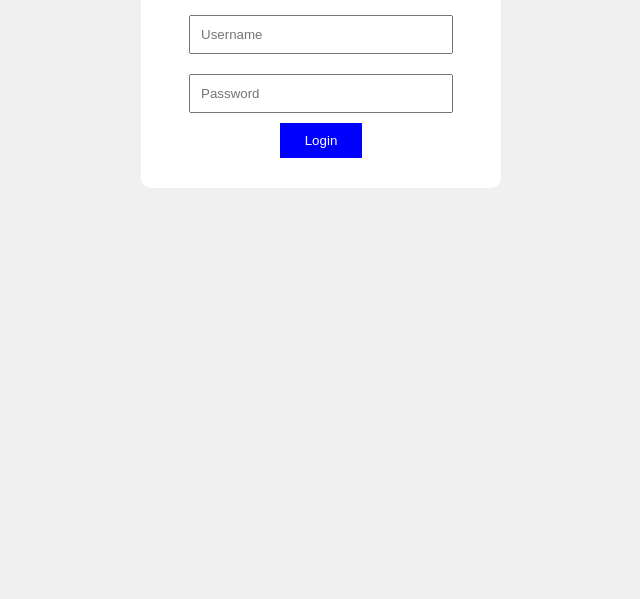
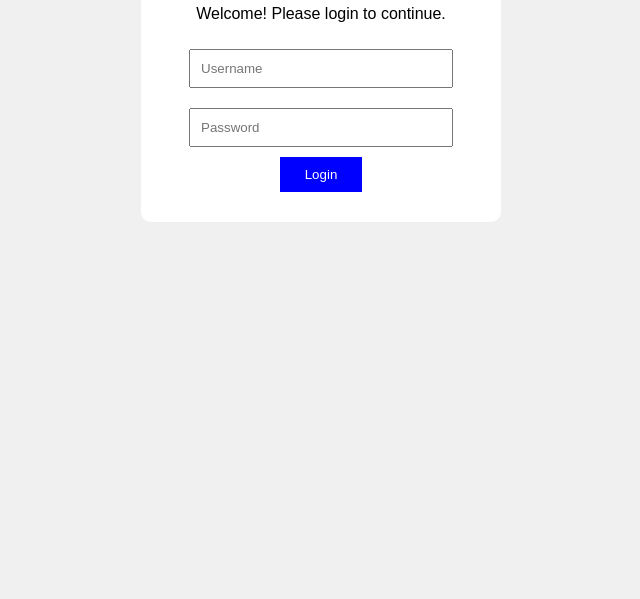
Before and after one commit to sakshipawar9351/LoginApp, a plain HTML site: page index.html in a window 1280 px wide. Shown: the part 201-800 px from the top of the page, without its empty margins (319-959 px from the left). Drawn offline with Linux system fonts and the light colour scheme.

Commit message:
Added welcome message to login page

```diff
--- a/index.html
+++ b/index.html
@@ -34,6 +34,7 @@
 <body>
     <div class="login">
         <h2>Login Application</h2>
+        <p>Welcome! Please login to continue.</p>
         <input type="text" placeholder="Username">
         <br>
         <input type="password" placeholder="Password">
```
